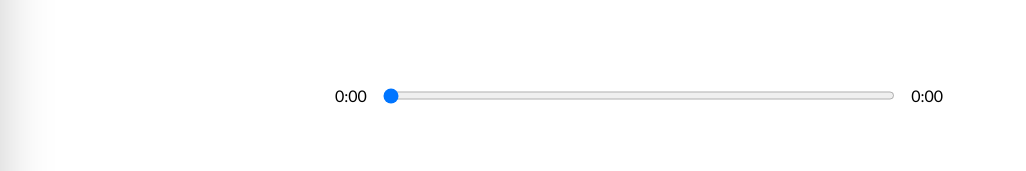
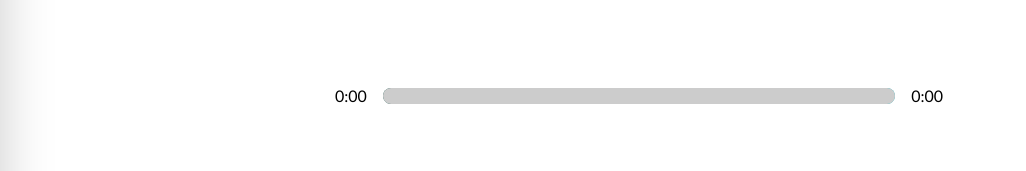
Before and after one commit to KingLouie1994/react-music-player, a React (Create React App) app: page / in a window 1280 px wide. Shown: the part 490-661 px from the top of the page, without its empty margins (1-1027 px from the left). Built offline with nearby package versions, Linux system fonts and the light colour scheme.

Commit message:
input is styled in the colors from the sound data

```diff
--- a/src/App.js
+++ b/src/App.js
@@ -19,6 +19,7 @@
   const [songInfo, setSongInfo] = useState({
     currentTime: 0,
     duration: 0,
+    animationPercentage: 0,
   });
   const [songs, setSongs] = useState(data());
   const [currentSong, setCurrentSong] = useState(songs[0]);
@@ -31,7 +32,13 @@
   const timeUpdateHandler = (e) => {
     const current = e.target.currentTime;
     const duration = e.target.duration;
-    setSongInfo({ ...songInfo, currentTime: current, duration: duration });
+    const animation = (current / duration) * 100;
+    setSongInfo({
+      ...songInfo,
+      currentTime: current,
+      duration: duration,
+      animationPercentage: animation,
+    });
   };
 
   return (
--- a/src/components/Player.js
+++ b/src/components/Player.js
@@ -80,10 +80,21 @@
     playAudio(isPlaying, audioRef);
   };
 
+  // Add styles
+  const trackAnim = {
+    transform: `translate(${songInfo.animationPercentage}%)`,
+  };
+
   return (
     <div className="player-container">
       <div className="time-control">
         <p>{getTime(songInfo.currentTime)}</p>
+        <div
+          style={{
+            background: `linear-gradient(to right, ${currentSong.color[0]}, ${currentSong.color[1]})`,
+          }}
+          className="track"
+        >
           <input
             min={0}
             max={songInfo.duration || 0}
@@ -91,6 +102,8 @@
             onChange={dragHandler}
             type="range"
           />
+          <div className="animate-track" style={trackAnim}></div>
+        </div>
         <p>{getTime(songInfo.duration || 0.0)}</p>
       </div>
       <div className="play-control">
--- a/src/styles/_player.scss
+++ b/src/styles/_player.scss
@@ -9,13 +9,46 @@
 .time-control {
   width: 50%;
   display: flex;
+  align-items: center;
   input {
     width: 100%;
-    padding: 1rem 0rem;
+    -webkit-appearance: none;
+    background-color: transparent;
+    cursor: pointer;
   }
   p {
     padding: 1rem;
   }
+}
+
+input[type="range"]:focus {
+  outline: none;
+}
+
+input[type="range"]::-webkit-slider-thumb {
+  -webkit-appearance: none;
+  height: 16px;
+  width: 16px;
+}
+
+.track {
+  width: 100%;
+  height: 1rem;
+  background: blue;
+  position: relative;
+  border-radius: 1rem;
+  overflow: hidden;
+}
+
+.animate-track {
+  background: rgb(204, 204, 204);
+  width: 100%;
+  height: 100%;
+  position: absolute;
+  top: 0;
+  left: 0;
+  transform: translateX(0%);
+  pointer-events: none;
 }
 
 .play-control {
```
Also changed, not shown: 1 other file (tests, documents, lock files or other folders). Lines whose indentation alone changed are shown as unchanged.
